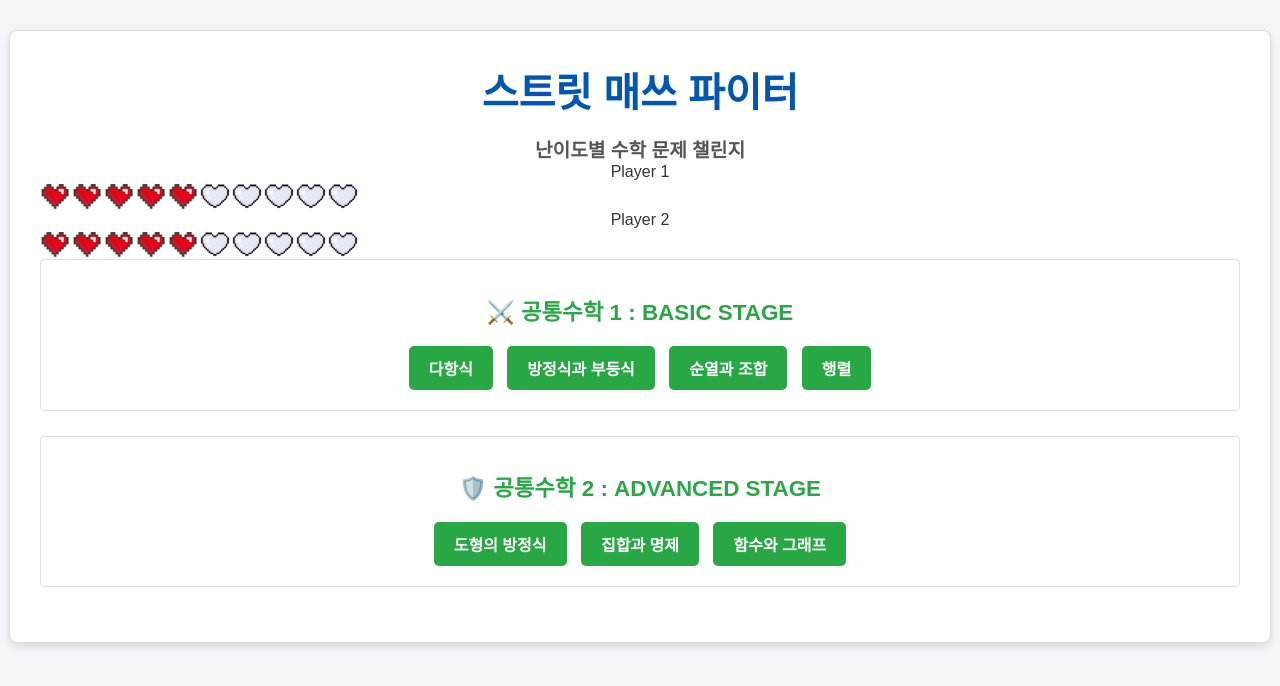
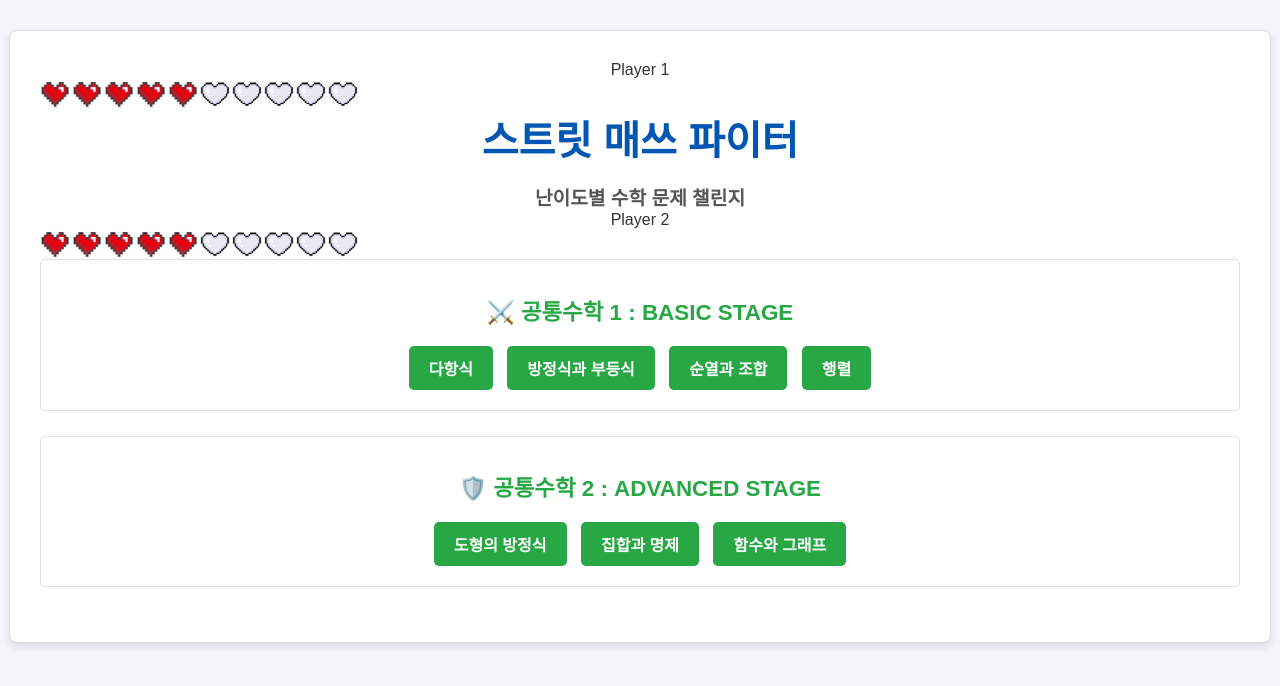
Before and after one commit to chaeyoung8282/sincostan, a website: page index.html in a window 1280 px wide. Drawn offline with Linux system fonts and the light colour scheme.

Commit message:
Update index.html

```diff
--- a/index.html
+++ b/index.html
@@ -10,23 +10,28 @@
 <body>
 
     <div id="main-screen">
-        <h1>스트릿 매쓰 파이터</h1>
-        <h2 class="subtitle">난이도별 수학 문제 챌린지</h2>
 
-        <div id="player-stats-bar" class="player-stats-bar">
-            <div class="player-info-container">
-                <div class="player-character" data-player="p1">
-                    <div id="char-p1" class="character-image"></div>
-                    <div class="player-name">Player 1</div> <div id="hearts-p1" class="heart-display">
-                        </div>
-                </div>
+        <div id="header-content-wrapper">
 
-                <div class="player-character" data-player="p2">
-                    <div id="char-p2" class="character-image"></div>
-                    <div class="player-name">Player 2</div> <div id="hearts-p2" class="heart-display">
-                        </div>
-                </div>
+            <div class="player-info-container" data-player="p1">
+                <div id="char-p1" class="character-image"></div>
+                <div class="player-name">Player 1</div>
+                <div id="hearts-p1" class="heart-display">
+                    </div>
             </div>
+
+            <div class="main-title-block">
+                <h1>스트릿 매쓰 파이터</h1>
+                <h2 class="subtitle">난이도별 수학 문제 챌린지</h2>
+            </div>
+
+            <div class="player-info-container" data-player="p2">
+                <div id="char-p2" class="character-image"></div>
+                <div class="player-name">Player 2</div>
+                <div id="hearts-p2" class="heart-display">
+                    </div>
+            </div>
+
         </div>
 
         <div class="subject-group">
```
